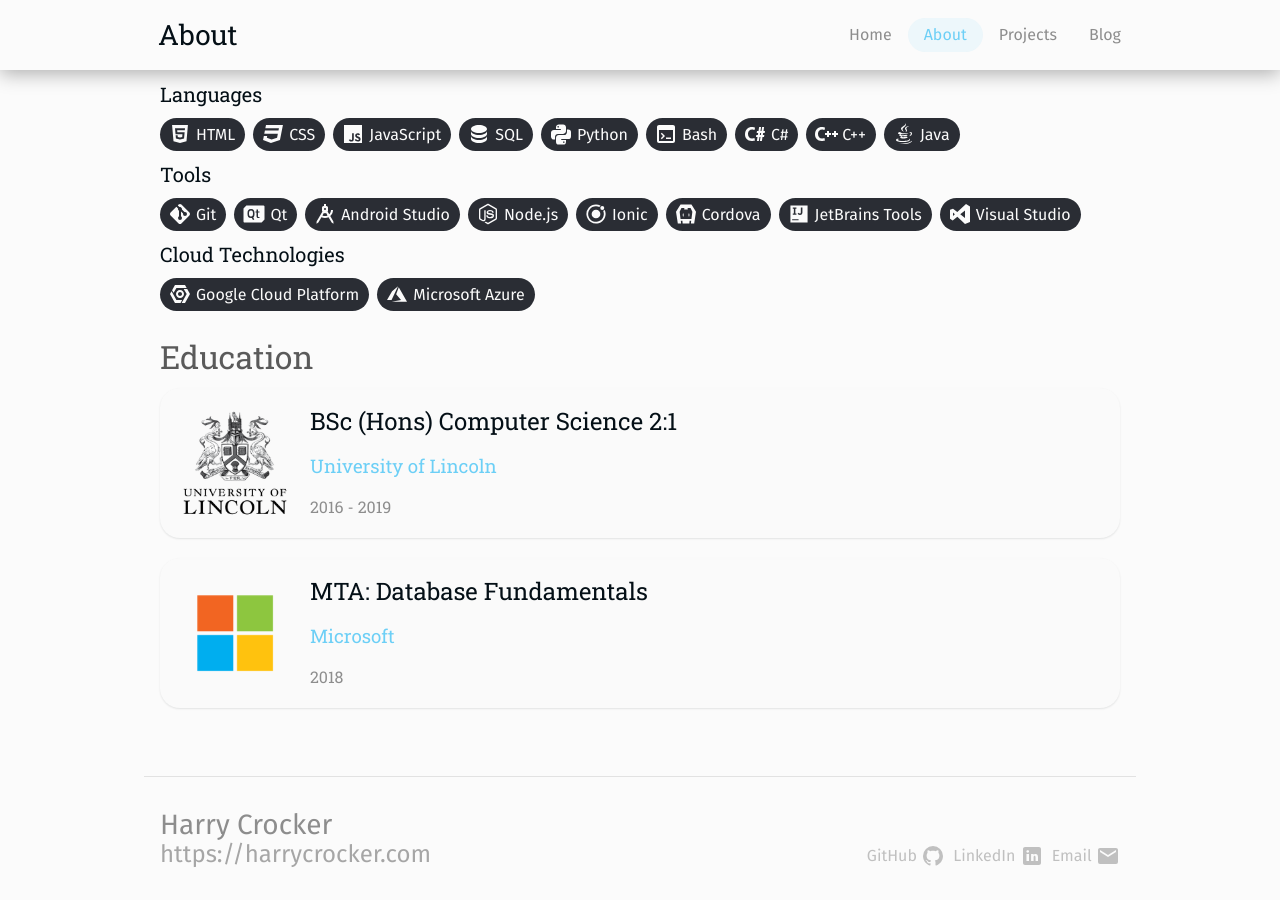
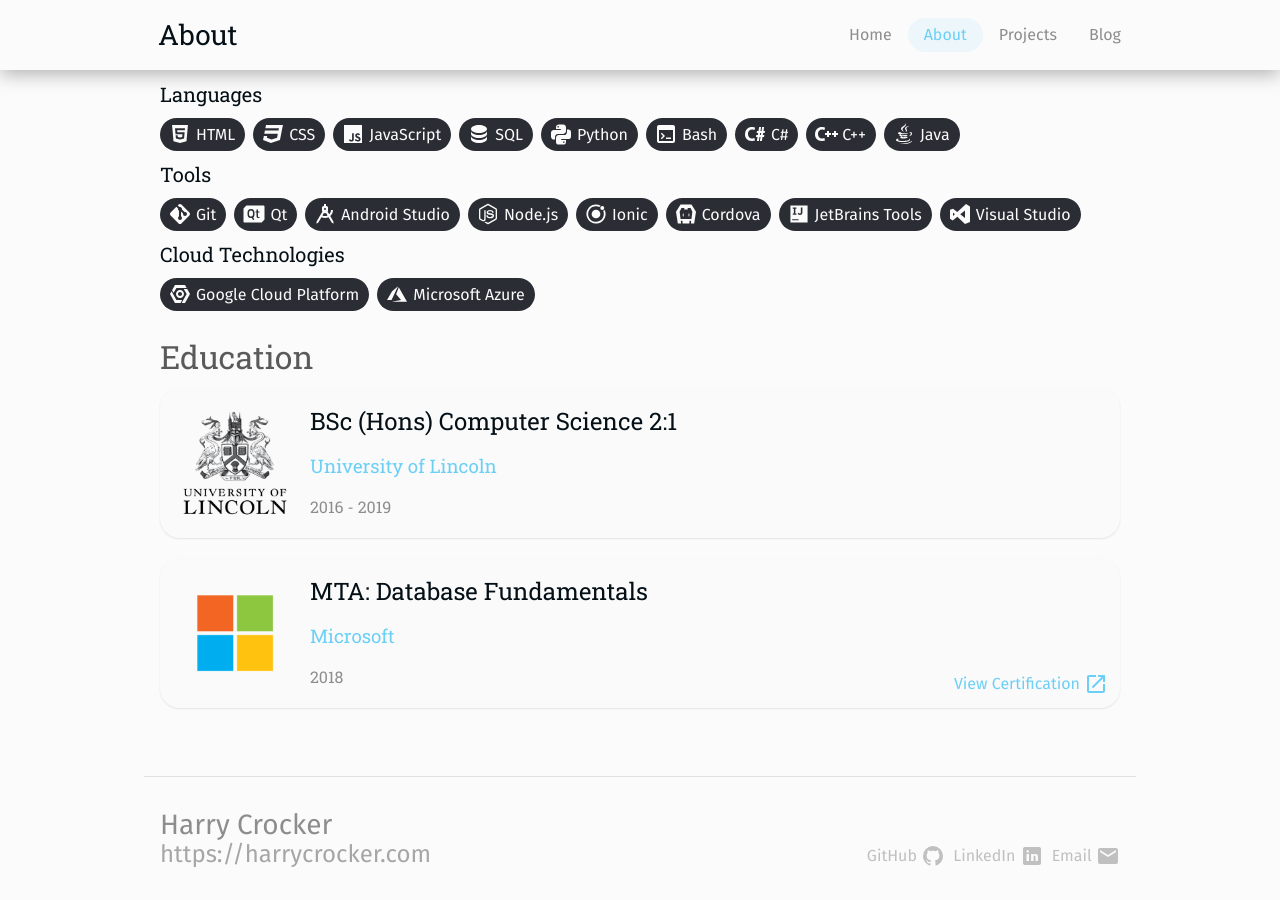
Before and after one commit to h-crocker/h-crocker.github.io, a Jekyll site: the page built from about.html, in a window 1280 px wide and 900 px high, scrolled down 324 px. Built offline with Jekyll 4.4.1, drawn with Linux system fonts in a browser that asks for light colours.

Commit message:
added link to mta

```diff
--- /dev/null
+++ b/_includes/svg/external-link.html
@@ -0,0 +1,5 @@
+<svg style="width:24px;height:24px"
+     viewBox="0 0 24 24"
+     fill="#000000" >
+    <path d="M14,3V5H17.59L7.76,14.83L9.17,16.24L19,6.41V10H21V3M19,19H5V5H12V3H5C3.89,3 3,3.9 3,5V19A2,2 0 0,0 5,21H19A2,2 0 0,0 21,19V12H19V19Z" />
+</svg>
--- a/_sass/about.scss
+++ b/_sass/about.scss
@@ -162,3 +162,40 @@
     display: none;
   }
 }
+
+.about-edu a {
+  text-decoration: none;
+}
+
+.about-link-icon {
+  margin: auto 12px 12px auto;
+}
+
+.about-link-icon p {
+  color: $primary;
+  font-family: $sans-serif;
+  display: inline-block;
+  vertical-align: middle;
+  height: 24px;
+  line-height: 24px;
+  margin: 0 4px 0 0;
+}
+
+.about-link-icon svg {
+  fill: $primary;
+  display: inline-block;
+  vertical-align: middle;
+}
+
+@media (max-width: 785px) {
+  .about-link-icon p {
+    display: none;
+  }
+}
+
+@media (max-width: 620px) {
+  .about-edu-item-info {
+    padding-right: 0;
+    margin-left: 24px + 12px;
+  }
+}
--- a/about.html
+++ b/about.html
@@ -116,7 +116,12 @@ permalink: /about/
             <h3>University of Lincoln</h3>
             <h4>2016 - 2019</h4>
         </div>
+        <div class="about-link-icon" style="opacity: 0;">
+            <p>View Certification</p>
+            {%- include svg/external-link.html -%}
         </div>
+    </div>
+    <a href="https://www.youracclaim.com/badges/c820b20f-fc18-43a9-8a57-fd26c3edad64/public_url">
         <div class="about-edu-item">
             <img src="{{ site.url }}/assets/img/ms.png">
             <div class="about-edu-item-info">
@@ -124,5 +129,10 @@ permalink: /about/
                 <h3>Microsoft</h3>
                 <h4>2018</h4>
             </div>
+            <div class="about-link-icon">
+                <p>View Certification</p>
+                {%- include svg/external-link.html -%}
             </div>
         </div>
+    </a>
+</div>
```
Lines whose indentation alone changed are shown as unchanged.
